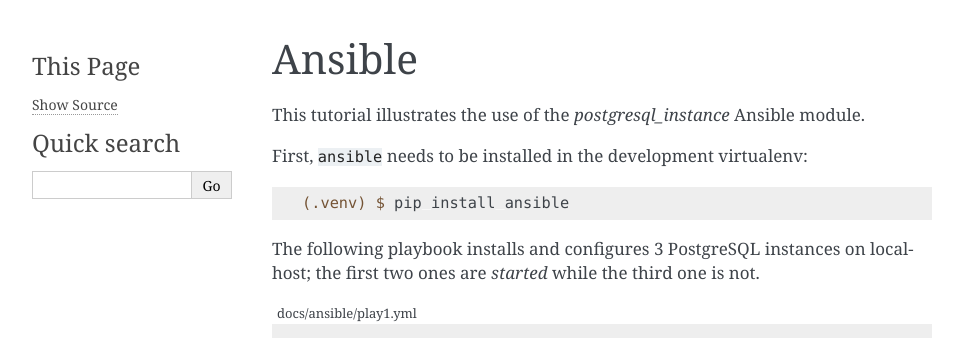
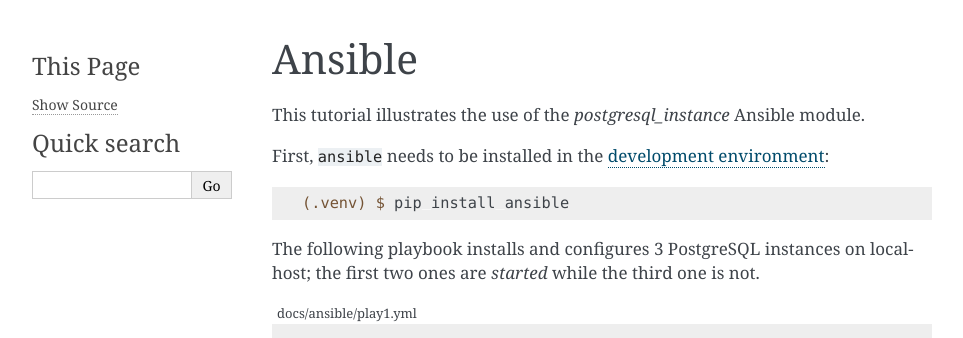
Before and after one commit to dlax/pglift, a Sphinx documentation site: the page built from docs/ansible.rst, in a window 1280 px wide and 900 px high. Shown: the top 338 px of the window, without its empty margins (148-1111 px from the left). Built offline with Sphinx 7.4.7, drawn with Linux system fonts in a browser that asks for light colours.

Commit message:
Briefly document the development environment

```diff
--- a/docs/ansible.rst
+++ b/docs/ansible.rst
@@ -5,7 +5,8 @@
 
 This tutorial illustrates the use of the `postgresql_instance` Ansible module.
 
-First, ``ansible`` needs to be installed in the development virtualenv:
+First, ``ansible`` needs to be installed in the :ref:`development environment
+<devenv>`:
 
 ::
 
--- a/docs/index.rst
+++ b/docs/index.rst
@@ -7,6 +7,7 @@
 
     api/index
     ansible
+    dev
 
 
 Indices and tables
```
Also changed, not shown: docs/dev.rst (added, +32 -0 lines).
